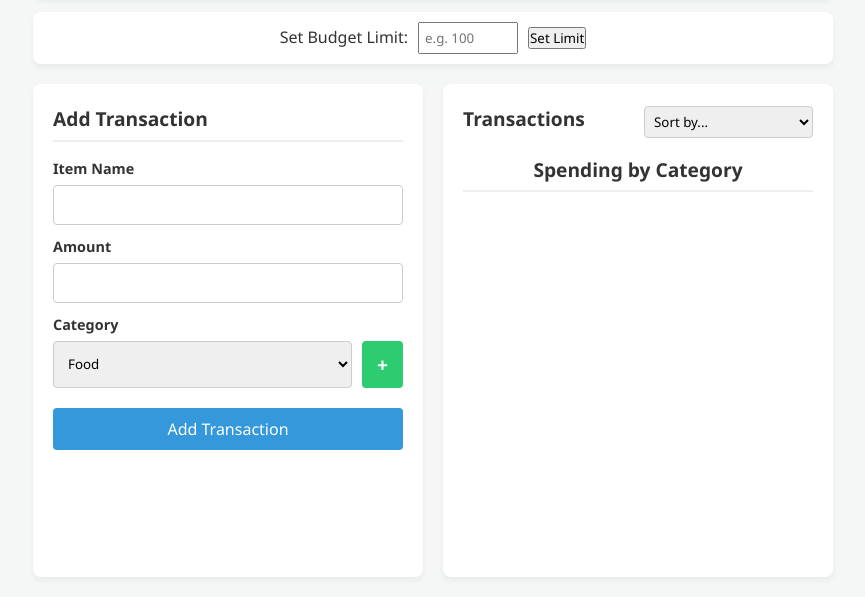
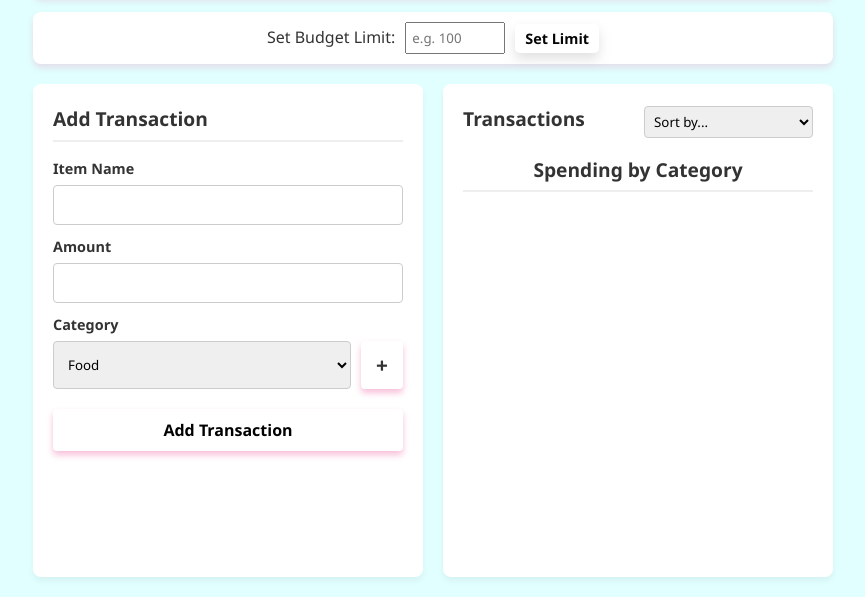
Before and after one commit to Shiro-3/CodingCamp-06July26-WahyuTriSulistianto, a plain HTML site: page index.html in a window 1280 px wide. Shown: the part 228-825 px from the top of the page, without its empty margins (207-1072 px from the left). Drawn offline with nearby package versions, Linux system fonts and the light colour scheme.

Commit message:
Perbaikan di CSS dan JS

```diff
--- a/css/style.css
+++ b/css/style.css
@@ -16,7 +16,8 @@
 }
 
 body {
-    background-color: var(--bg-color);
+    background-color: #e1ffff;
+    /*background-attachment: fixed;*/
     color: var(--text-color);
     line-height: 1.6;
     padding: 20px;
@@ -42,7 +43,7 @@ header h1 {
     background: var(--card-bg);
     padding: 20px;
     border-radius: 8px;
-    box-shadow: 0 4px 6px rgba(0,0,0,0.05);
+    box-shadow: 0 4px 6px rgba(231, 176, 200, 0.4);
     margin-bottom: 15px;
 }
 
@@ -54,7 +55,7 @@ header h1 {
 
 #total-balance {
     font-size: 2.5rem;
-    color: var(--primary-color);
+    color: var(--pink-color);
     transition: color 0.3s;
 }
 
@@ -71,12 +72,30 @@ header h1 {
     justify-content: center;
     align-items: center;
     gap: 10px;
-    box-shadow: 0 4px 6px rgba(0,0,0,0.05);
+    box-shadow: 0 4px 6px rgba(231, 176, 200, 0.4)
 }
 
 .limit-section input {
     padding: 5px;
     width: 100px;
+}
+
+#save-limit-btn {
+    margin-top: 2px;
+    padding: 5px 10px;
+    background: var(--peach-color);
+    color: #050505;
+    border: none;
+    border-radius: 5px;
+    cursor: pointer;
+    font-size: 0.9rem ;
+    font-weight: bold;
+}
+
+#save-limit-btn {
+    background: fixed;
+    box-shadow: 0 6px 12px rgba(180, 179, 179, 0.4);
+
 }
 
 /* Layout Utama */
@@ -120,6 +139,14 @@ form input, form select {
     margin-top: 5px;
     border: 1px solid #ccc;
     border-radius: 4px;
+    transition: border-color 0.3s ease;
+}
+
+/* Efek saat kursor mengarah ke kotak input (Hover) */
+form input:hover, form select:hover,
+form input:focus, form select:focus {
+    border-color: #FFA500; /* Warna oranye/kuning emas sesuai gambar */
+    outline: none;
 }
 
 .category-input-group {
@@ -134,29 +161,40 @@ form input, form select {
 #add-category-btn {
     margin-top: 5px;
     padding: 10px 15px;
-    background: var(--success-color);
-    color: white;
+    background: var(--peach-color);
+    color: #333;
     border: none;
     border-radius: 4px;
     cursor: pointer;
-    font-size: 1.2rem;
+    font-size: 1.3rem;
     font-weight: bold;
+    box-shadow: 0px 4px 6px rgba(238, 98, 159, 0.4);
+    transition: 0.3s
+}
+
+#add-category-btn:hover {
+    background: linear-gradient(135deg, #EF629F, #EECDA3);
+    box-shadow: 0 6px 12px rgba(239, 98, 159, 0.4);
 }
 
 .submit-btn {
     width: 100%;
     padding: 10px;
     margin-top: 20px;
-    background: var(--primary-color);
-    color: white;
+    background: var(--theme-gradient);
+    color: black;
     border: none;
     border-radius: 4px;
     cursor: pointer;
     font-size: 1rem;
+    font-weight: bold;
+    box-shadow: 0px 4px 6px rgba(238, 98, 159, 0.4);
+    transition: 0.3s;
 }
 
 .submit-btn:hover {
-    background: #2980b9;
+    background: linear-gradient(135deg, #EF629F, #EECDA3);
+    box-shadow: 0 6px 12px rgba(239, 98, 159, 0.4);
 }
 
 /* Transaction List */
--- a/js/app.js
+++ b/js/app.js
@@ -123,7 +123,7 @@ function renderTransactions() {
                 <span class="transaction-meta">${t.category}</span>
             </div>
             <div>
-                <span class="transaction-amount">$${t.amount.toFixed(2)}</span>
+                <span class="transaction-amount">Rp ${t.amount.toLocaleString('id-ID')},-</span>
                 <button class="delete-btn" onclick="deleteTransaction(${t.id})">Delete</button>
             </div>
         `;
```
